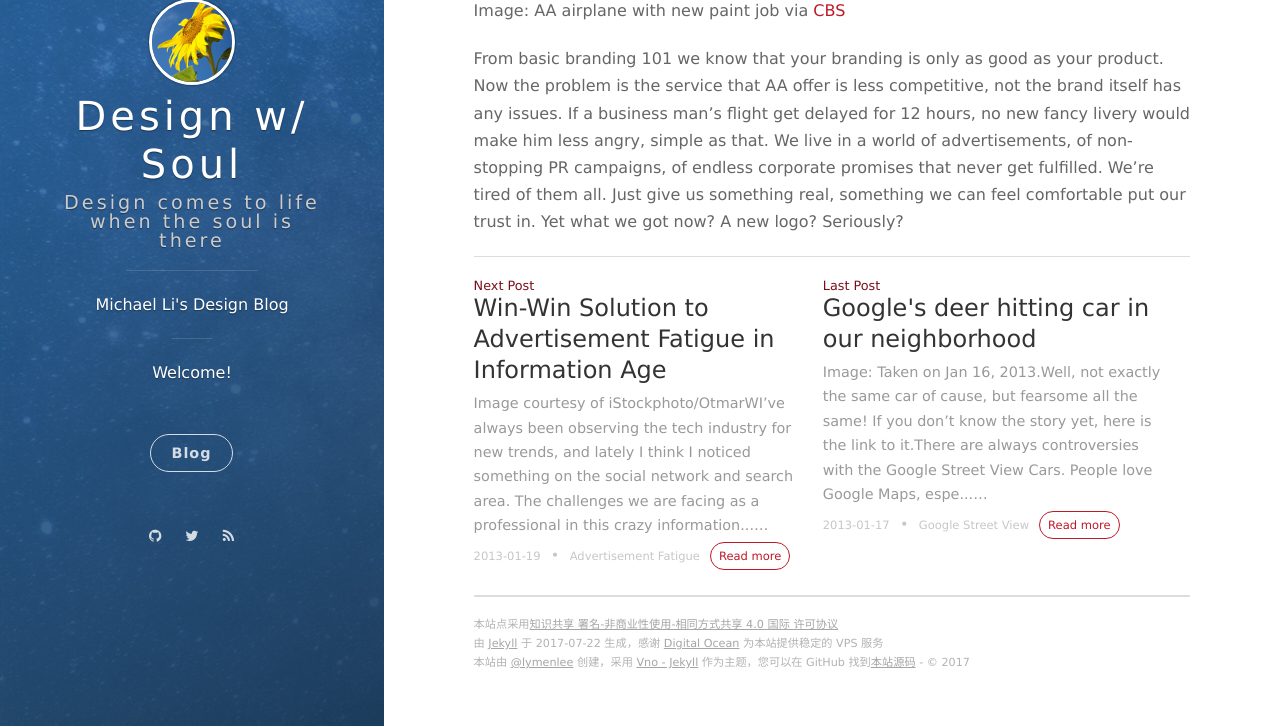
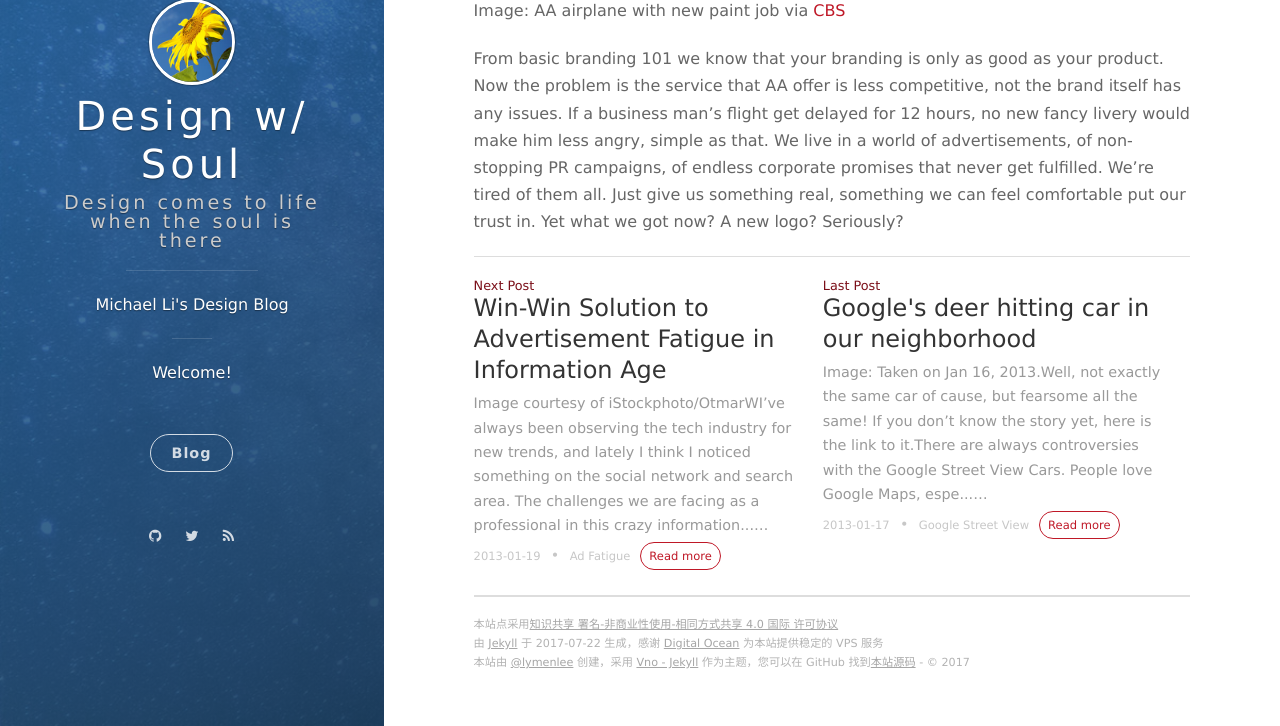
Before and after one commit to lymenlee/mucraft, a Jekyll site: the page built from _posts/2013-01-18-american-airlines-new-logo-a-whitewash-or-a-necessary-first-step.markdown, in a window 1280 px wide and 900 px high, scrolled down 918 px, cut to the strip 174-900 px from the top of the window. Built offline with Jekyll 4.4.1, drawn with Linux system fonts in a browser that asks for light colours; nearby versions of some CDN libraries; comment, search, counter and statistics services are not loaded.

Commit message:
Update 2013-01-19-win-win-solution-to-advertisement-fatigue-in-information-age.markdown

```diff
--- a/_posts/2013-01-19-win-win-solution-to-advertisement-fatigue-in-information-age.markdown
+++ b/_posts/2013-01-19-win-win-solution-to-advertisement-fatigue-in-information-age.markdown
@@ -12,7 +12,7 @@ categories:
   - Social Networks
   - Tech Trends
 tags:
-  - Advertisement Fatigue
+  - Ad Fatigue
 published: true
 ---
 
```
